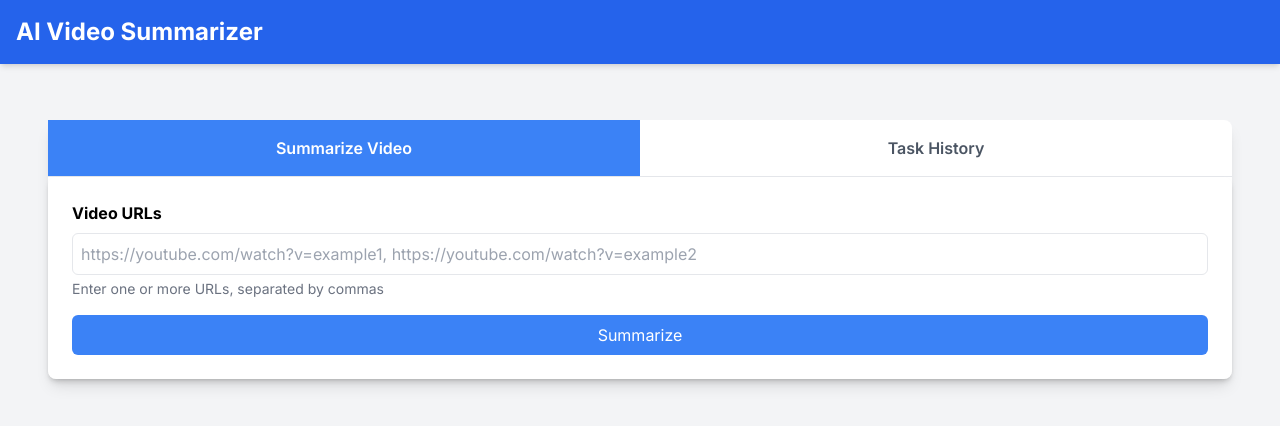
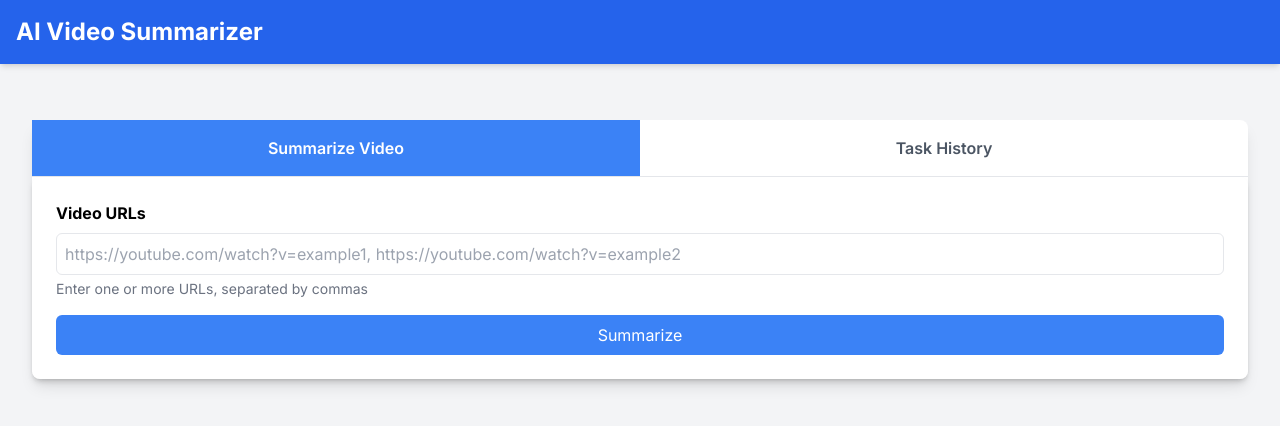
Before and after one commit to gustavokch/summarizer_next, a Next.js app in the folder frontend/: page / in a window 1280 px wide. Shown: the top 426 px of the page. Built offline with nearby package versions, Linux system fonts and the light colour scheme.

Commit message:
changes to layout

```diff
--- a/frontend/app/components/Layout.tsx
+++ b/frontend/app/components/Layout.tsx
@@ -28,7 +28,7 @@ const Layout: React.FC<LayoutProps> = ({
           </div>
         </header>
 
-        <main className="flex-grow container mx-auto px-4 py-6">
+        <main className="flex-grow container mx-auto px-0 py-6">
           {children}
         </main>
 
--- a/frontend/app/layout.tsx
+++ b/frontend/app/layout.tsx
@@ -27,7 +27,7 @@ export default function RootLayout({
             </div>
           </header>
           <ToastProvider />
-          <main className="min-w-screen max-w-full flex-grow container mx-auto px-4 py-6">
+          <main className="min-w-screen max-w-full flex-grow container mx-auto px-0 py-6">
             {children}
           </main>
         </div>
```
